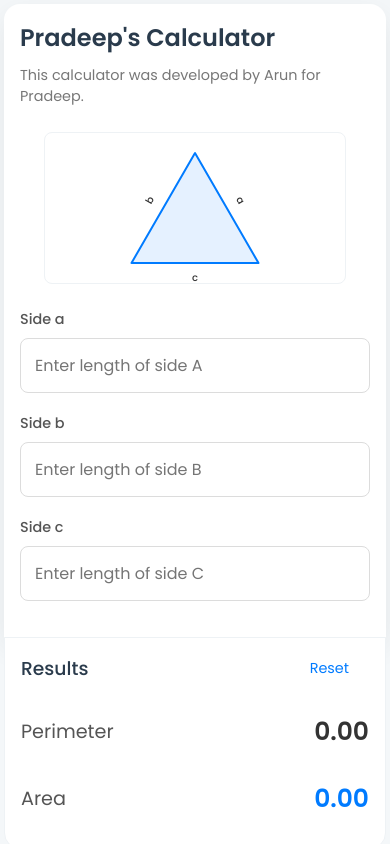
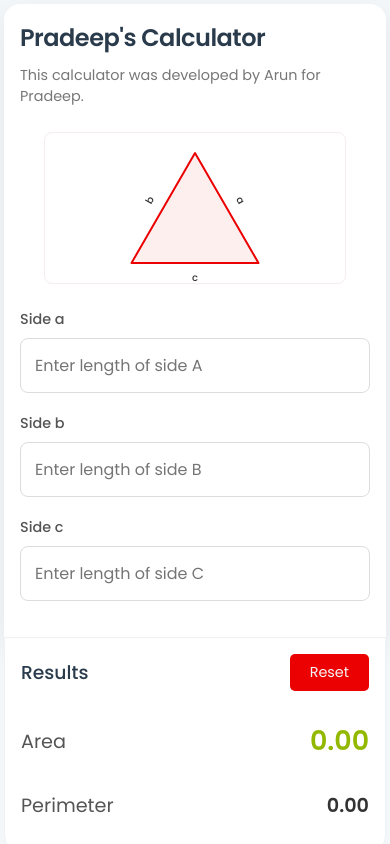
Before and after one commit to i-ap5/HeronsCalculator, a plain HTML site: page index.html in a window 390 px wide. Shown: the top 844 px of the page. Drawn offline with Linux system fonts and the light colour scheme.

Commit message:
UI fixes3 AND COLOR

```diff
--- a/index.html
+++ b/index.html
@@ -50,13 +50,14 @@
                         <h3>Results</h3>
                         <button id="reset-btn">Reset</button>
                     </div>
+
+                    <div class="result-item">
+                        <span class="label">Area</span>
+                        <span id="area" class="value primary-value">0.00</span>
+                    </div>
                     <div class="result-item">
                         <span class="label">Perimeter</span>
                         <span id="perimeter" class="value">0.00</span>
-                    </div>
-                    <div class="result-item">
-                        <span class="label">Area</span>
-                        <span id="area" class="value primary-value">0.00</span>
                     </div>
                 </div>
                 <div class="info-card">
--- a/style.css
+++ b/style.css
@@ -62,7 +62,7 @@ h4 { font-weight: 500; color: #2a3b4c; margin-top: 0; margin-bottom: 5px; }
     width: 100%;
     max-width: 300px;
     margin: 0 auto 25px auto;
-    border: 1px solid #eef2f5;
+    border: 1px solid #f5eeee;
     border-radius: 8px;
 }
 
@@ -72,8 +72,8 @@ h4 { font-weight: 500; color: #2a3b4c; margin-top: 0; margin-bottom: 5px; }
 }
 
 #triangle-svg {
-    fill: rgba(0, 123, 255, 0.1); /* Light blue fill */
-    stroke: #007bff; /* Blue border */
+    fill: #eb010110; /* Light blue fill */
+    stroke: #eb0101; /* Blue border */
     stroke-width: 2;
     stroke-linejoin: round; /* Makes corners look nice */
     transition: all 0.3s ease; /* Smooth transition when points change */
@@ -101,19 +101,21 @@ h4 { font-weight: 500; color: #2a3b4c; margin-top: 0; margin-bottom: 5px; }
 #reset-btn {
     background: none;
     border: none;
-    color: #007bff; /* Blue link color */
+    color: #f5f5f5; /* Blue link color */
     font-family: 'Poppins', sans-serif;
     font-size: 0.9em;
     font-weight: 400;
     cursor: pointer;
     padding-inline: 20px;
+    padding-block: 8px;
+    background-color: #eb0101;
     border-radius: 5px;
     transition: background-color 0.2s, color 0.2s;
 }
 
 #reset-btn:hover {
-    background-color: #f0f6ff; /* A light blue on hover */
-    color: #0056b3;
+    background-color: #ffe2e2; /* A light blue on hover */
+    color: #eb0101;
 }#reset-btn:hover { background-color: #f1f3f5; border-color: #c5c5c5;}
 
 #error-container { color: #d93025; font-weight: 500; min-height: 20px; font-size: 0.95em; text-align: left; margin-bottom: 20px; background-color: #fdecea; padding: 15px; border-radius: 8px; display: none; /* Hidden by default */ }
@@ -126,8 +128,8 @@ h4 { font-weight: 500; color: #2a3b4c; margin-top: 0; margin-bottom: 5px; }
 .result-item { display: flex; justify-content: space-between; align-items: center; font-size: 1.2em; padding: 15px 0; }
 .result-item:first-of-type { border-bottom: 1px solid #eef2f5; }
 .result-item .label { color: #555; font-weight: 400; }
-.result-item .value { color: #333; font-weight: 600; font-size: 1.3em; }
-.result-item .primary-value { color: #007bff; }
+.result-item .value { color: #333; font-weight: 600; font-size: 1em; }
+.result-item .primary-value { color: #93b800;font-size: 1.4em; }
 
 /* Responsive layout for mobile */
 /* --- Your NEW, OPTIMIZED responsive code --- */
@@ -140,7 +142,7 @@ h4 { font-weight: 500; color: #2a3b4c; margin-top: 0; margin-bottom: 5px; }
         text-align: center;
         font-size: 1.8em; /* Slightly smaller title for mobile */
     }
-    h2 { font-weight: 600; color: #2a3b4c; margin-top: 0; margin-bottom: 10px; }
+    h2 { font-weight: 600; color: #2a3b4c; margin-top: 0; margin-bottom: 10px; letter-spacing:-0.5px; }
 
 
     .calculator-grid {
```
